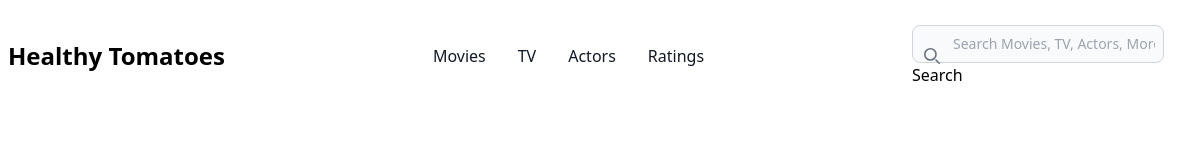
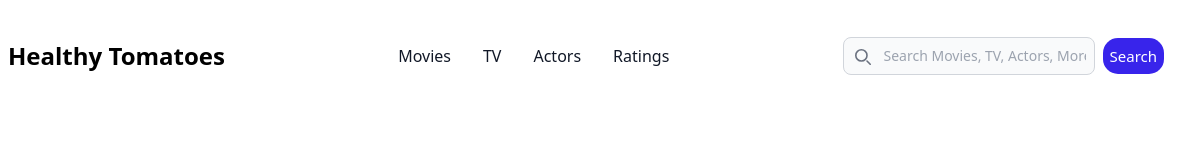
Before and after one commit to hunterwilliam795/First-Project, a plain HTML site: page index.html in a window 1280 px wide. Shown: the full height of the page, 100-1280 px from the left. Drawn offline with nearby package versions, Linux system fonts and the light colour scheme; files that its build step writes are made by us from their sources.

Commit message:
added search button css

```diff
--- a/index.html
+++ b/index.html
@@ -8,6 +8,8 @@
     <link rel="stylesheet" href="./style.css">
 
     <link href="./dist/output.css" rel="stylesheet">
+    <link rel="stylesheet" href="style.css">
+
 
 </head>
 
@@ -31,9 +33,9 @@
                     </svg>
                     <span class="sr-only">Search</span>
                 </button>
-                <div class="relative hidden md:block">
-                    <div class="absolute inset-y-0 start-0 flex items-center ps-3 pointer-events-none">
-                        <svg class="w-4 h-4 text-gray-500 dark:text-gray-400" aria-hidden="true"
+                <div class="relative hidden md:flex items-center">
+                    <div class="absolute inset-y-0 start-0 mt-3 ps-3 ml-10 pointer-events-none">
+                        <svg class="w-4 h-8 text-gray-500 dark:text-gray-400" aria-hidden="true"
                             xmlns="http://www.w3.org/2000/svg" fill="none" viewBox="0 0 20 20">
                             <path stroke="currentColor" stroke-linecap="round" stroke-linejoin="round" stroke-width="2"
                                 d="m19 19-4-4m0-7A7 7 0 1 1 1 8a7 7 0 0 1 14 0Z" />
@@ -43,7 +45,7 @@
                     <input type="text" id="searchInput" name="Search1"
                         class="block w-full p-2 ps-10 text-sm text-gray-900 border border-gray-300 rounded-lg bg-gray-50 focus:ring-blue-500 focus:border-blue-500 dark:bg-gray-700 dark:border-gray-600 dark:placeholder-gray-400 dark:text-white dark:focus:ring-blue-500 dark:focus:border-blue-500"
                         placeholder="Search Movies, TV, Actors, More...">
-                    <button type="button" id="searchButton" onclick="searchButton()">Search</button>
+                    <button type="button" id="searchButton" onclick="searchButton()" class="p-2 ml-2 bg-gray-300 text-gray-700 rounded-md">Search</button>
                 </div>
                 <button data-collapse-toggle="navbar-search" type="button"
                     class="inline-flex items-center p-2 w-10 h-10 justify-center text-sm text-gray-500 rounded-lg md:hidden hover:bg-gray-100 focus:outline-none focus:ring-2 focus:ring-gray-200 dark:text-gray-400 dark:hover:bg-gray-700 dark:focus:ring-gray-600"
--- /dev/null
+++ b/style.css
@@ -0,0 +1,17 @@
+#searchButton {
+    background-color: rgb(56, 36, 235);
+    color: #fff;
+    border-radius: 15px;
+    padding: 7px;
+    font-size: 15px;
+    display: flex;
+  flex-wrap: wrap;
+  margin-left: 8px;
+    /* Add any additional styling for the default state */
+}
+
+#searchButton:hover {
+    background-color: rgb(221, 74, 16); /* Change 'your-hover-color' to the desired hover background color */
+    color: #121d81; /* Change 'your-hover-text-color' to the desired hover text color */
+    /* Add any additional styling for the hover state */
+}
```
